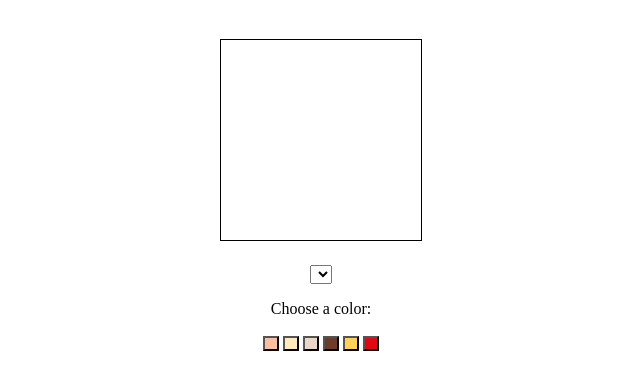
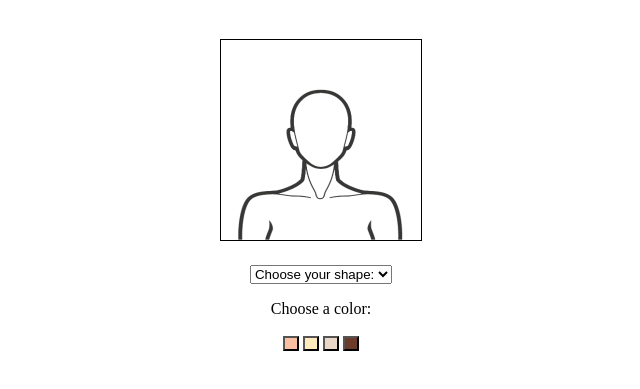
Before and after one commit to Sara-Sundin/SizeMeApp_avatarGame, a plain HTML site: page index.html in a window 1280 px wide. Shown: the part 61-450 px from the top of the page, without its empty margins (319-959 px from the left). Drawn offline with Linux system fonts and the light colour scheme.

Commit message:
add function for colorpicker skin

```diff
--- a/assets/js/script.js
+++ b/assets/js/script.js
@@ -9,19 +9,17 @@ document.addEventListener("DOMContentLoaded", () => {
         },
         shape: {
             options: {
-                "Female":"assets/images/images_avatar/shape_female.png",
-                "Male":"assets/images/images_avatar/shape_male.png",
-                "Junior":"assets/images/images_avatar/shape_junior.png",
+                Female:"assets/images/images_avatar/shape_female.png",
+                Male:"assets/images/images_avatar/shape_male.png",
+                Junior:"assets/images/images_avatar/shape_junior.png",
             },
         },
         colorSkin: {
             options: {
-                "skinOne":"assets/js/female_skin_1.png",
-                "skinTwo":"assets/js/female_skin_2.png",
-                "skinThree":"assets/js/female_skin_3.png",
-                "brownOne":"/workspace/SizeMeApp_avatarGame/assets/js/female_skin_4.png";
-                "yellowOne":"",
-                "redOne":"",
+                skinOne:"assets/js/female_skin_1.png",
+                skinTwo:"assets/js/female_skin_2.png",
+                skinThree:"assets/js/female_skin_3.png",
+                brownOne:"assets/js/female_skin_4.png",
             }
         }
     };
@@ -64,7 +62,7 @@ function setUpSlide2() {
     const femaleShape = features.shape.options.Female;
     console.log(`Setting up slide 2 with image:${femaleShape})`); // Debug log
     loadAndDrawImage(ctxTwo, femaleShape); // Pass the image path to loadAndDrawImage
-    shapePicker.value = features.shape.options.Female; // Set "Female" as the selected option in the dropdown
+    shapePicker.value = "Female"; // Set "Female" as the selected option in the dropdown
 }
 
 function populateShapePicker() {
@@ -94,17 +92,32 @@ shapePicker.addEventListener("change", (event) => {
 // Color Picker for shape selection
 
 // Color Picker Setup
-const skinOne = document.getElementById("skin-1");
-const skinTwo = document.getElementById("skin-2");
-const skinThree = document.getElementById("skin-3");
-const brownOne = document.getElementById("brown-1");
-const yellowOne = document.getElementById("yellow-1");
-const redOne = document.getElementById("red-1");
+const colorButtonsSkin = {
+    skinOne: document.getElementById("skin-1"),
+    skinTwo: document.getElementById("skin-2"),
+    skinThree: document.getElementById("skin-3"),
+    brownOne: document.getElementById("brown-1"),
+};
 
-function colorPickerSkin() {
-    colorPickerSkin.innerHTML=""; //Clear existing options in the palette
-    const
-}
+        // Function to handle color selection
+        function handleColorSkin(colorKey) {
+            if (shapePicker.value !== features.shape.options.Female) {
+                console.error("Female shape must be selected to change skin color");
+                return;
+            }
+            const colorImage = features.colorSkin.options[colorKey];
+            if (colorImage) {
+                console.log(`Changing to skin color: ${colorKey}`);
+                loadAndDrawImage(ctxTwo, colorImage);
+            } else {
+                console.error(`No image defined for color: ${colorKey}`);
+            }
+        }
+
+        // Add event listeners for color buttons
+        Object.entries(colorButtonsSkin).forEach(([colorKey, button]) => {
+            button.addEventListener("click", () => handleColorSkin(colorKey));
+        });
 
 setUpSlide1();
 setUpSlide2();
--- a/index.html
+++ b/index.html
@@ -52,8 +52,6 @@
          <button id="skin-2" class="color-button"></button>
          <button id="skin-3" class="color-button"></button>
          <button id="brown-1" class="color-button"></button>
-         <button id="yellow-1" class="color-button"></button>
-         <button id="red-1" class="color-button"></button>
        </div>
     </div>
 </div>
```
